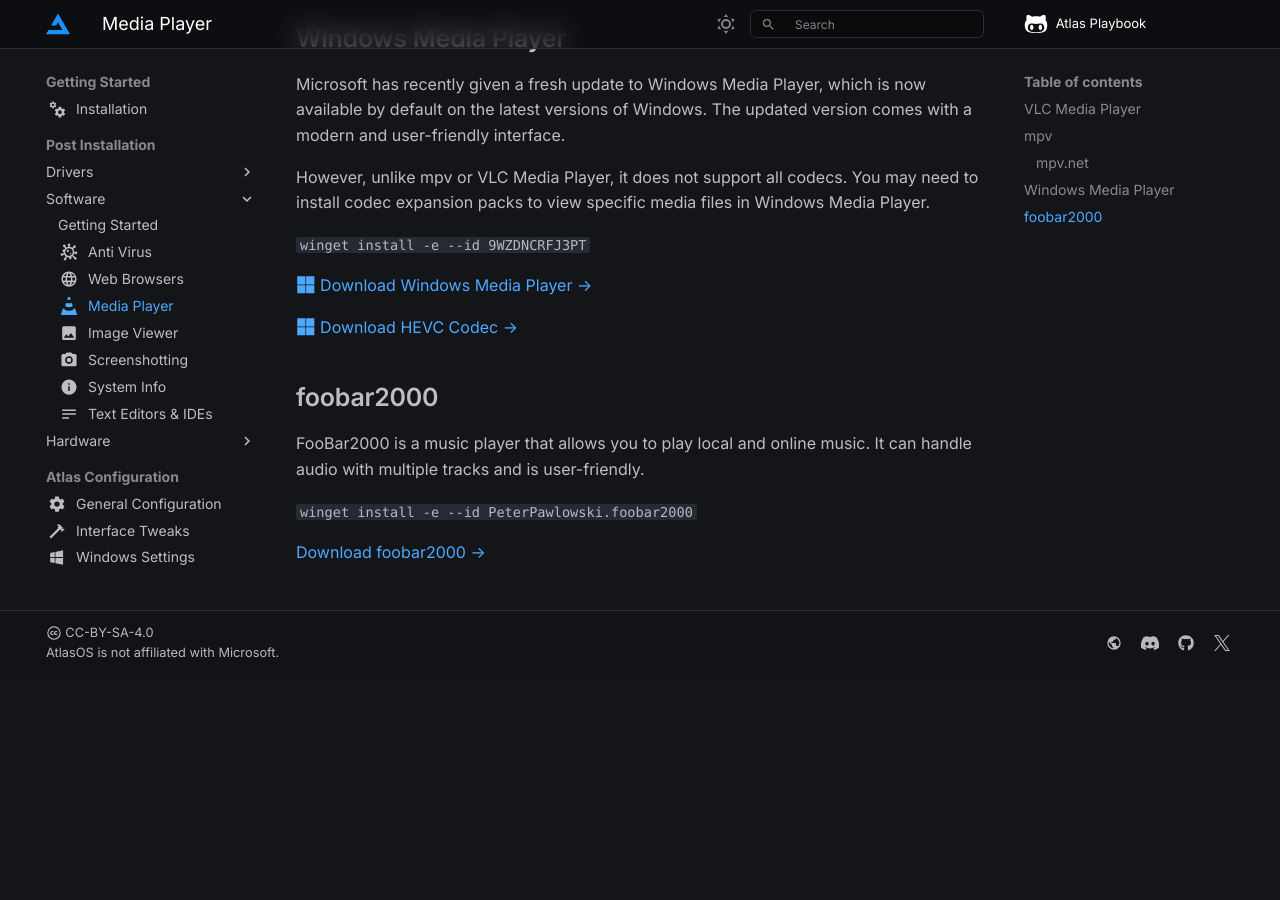
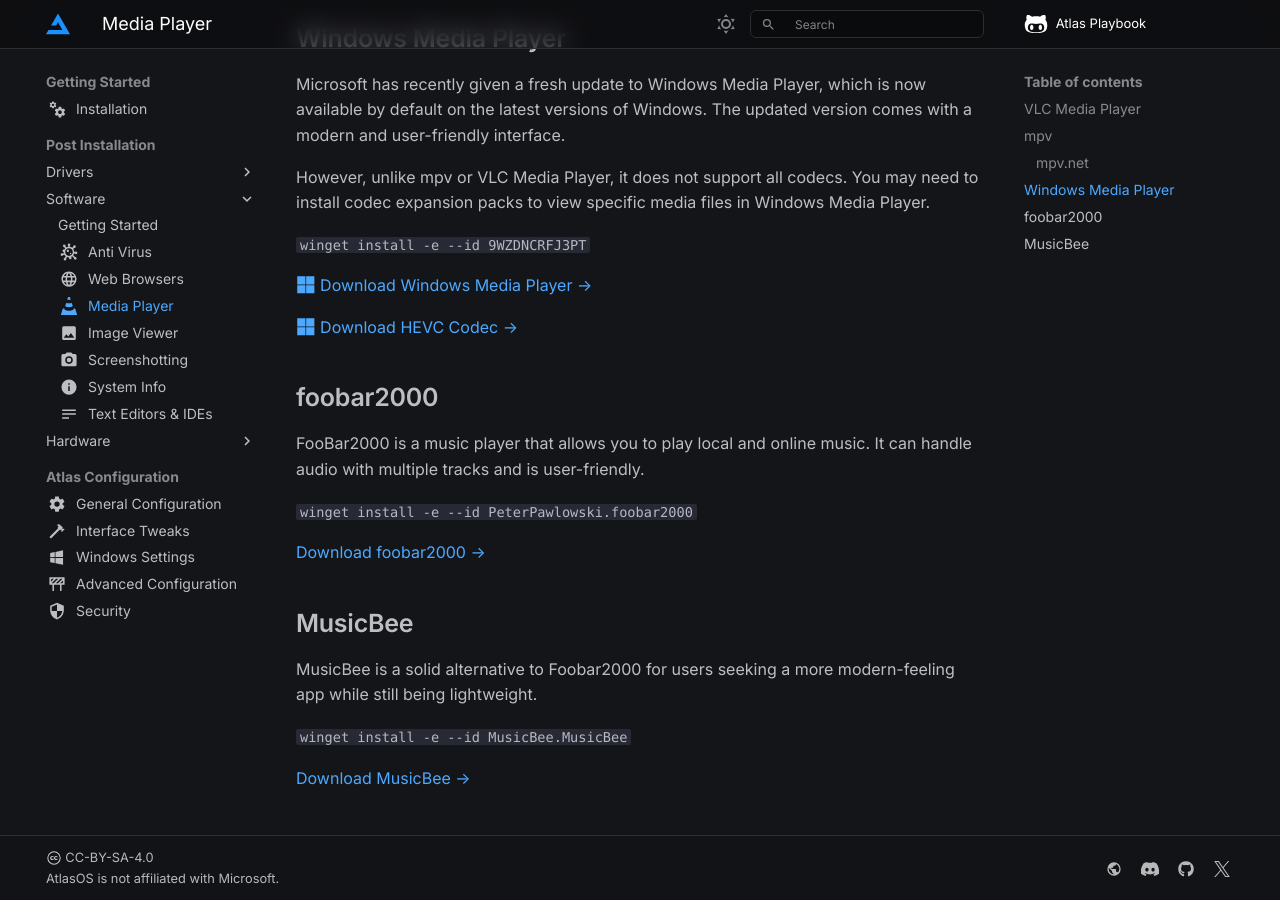
Before and after one commit to Atlas-OS/docs, an MkDocs documentation site: the page built from docs/getting-started/post-installation/software/media-playback.md, in a window 1280 px wide and 900 px high, scrolled down 897 px. Built offline with MkDocs 1.6.1 and Material for MkDocs 9.7.7, drawn with Linux system fonts in a browser that asks for light colours; some web fonts are replaced; comment, search, counter and statistics services are not loaded; before the commit the page ends 1572 px from its top, so only the background shows below that.

Commit message:
feat: add MusicBee (#230)

```diff
--- a/docs/getting-started/post-installation/software/media-playback.md
+++ b/docs/getting-started/post-installation/software/media-playback.md
@@ -47,3 +47,12 @@ FooBar2000 is a music player that allows you to play local and online music. It
 `winget install -e --id PeterPawlowski.foobar2000`
 
 [Download foobar2000 ->](https://www.foobar2000.org/)
+
+
+## MusicBee
+
+MusicBee is a solid alternative to Foobar2000 for users seeking a more modern-feeling app while still being lightweight.
+
+`winget install -e --id MusicBee.MusicBee`
+
+[Download MusicBee ->](https://www.getmusicbee.com/)
```
